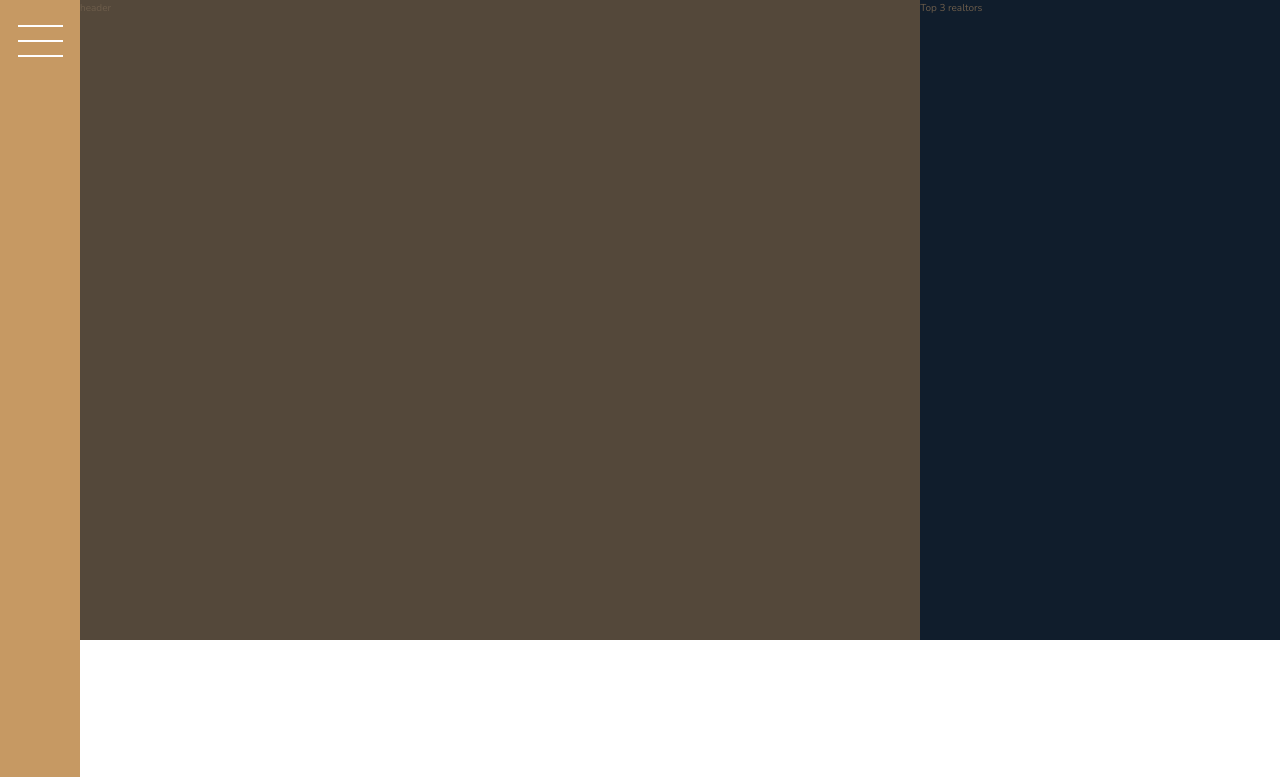
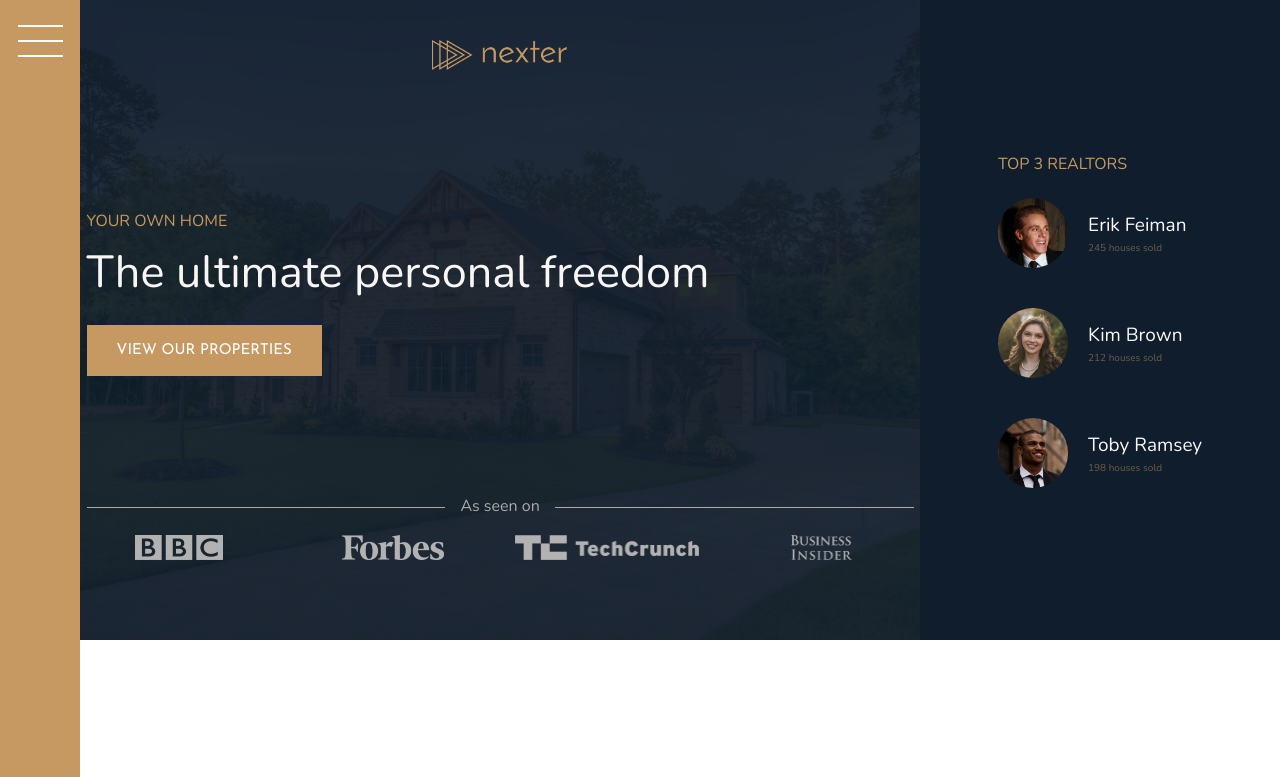
Before and after one commit to CodeByLine/nexter-starter-learn, a website: page index.html in a window 1280 px wide. Shown: the top 777 px of the page. Drawn offline with nearby package versions, Linux system fonts and the light colour scheme.

Commit message:
realtors section done

```diff
--- a/index.html
+++ b/index.html
@@ -17,10 +17,46 @@
 
         </div>
 
-        <div class="header">header</div>
+        <header class="header">
+            <img src="img/logo.png" alt="Nexter" class="header__logo">
+
+            <h3 class="heading-3">Your own home</h3>
+            <h1 class="heading-1">The ultimate personal freedom</h1>
+            <button class="btn header__btn">View our properties</button>
+
+            <div class="header__seenon-text">As seen on</div>
+            <div class="header__seenon-logos">
+                <img src="img/logo-bbc.png" alt="Seen on logo 1">
+                <img src="img/logo-forbes.png" alt="Seen on logo 2">
+                <img src="img/logo-techcrunch.png" alt="Seen on logo 3">
+                <img src="img/logo-bi.png" alt="Seen on logo 4">
+            </div>
+
+        </header>
 
         <div class="realtors">
-            Top 3 realtors
+            <h3 class="heading-3">Top 3 Realtors</h3>
+            <div class="realtors__list">
+
+                <img src="img/realtor-1.jpeg" alt="Realtor 1" class="realtors__img">
+                <div class="realtor__details">
+                    <h4 class="heading-4 heading-4--light">Erik Feiman</h4>
+                    <p class="realtor__sold">245 houses sold</p>
+                </div>
+
+                <img src="img/realtor-2.jpeg" alt="Realtor 2" class="realtors__img">
+                <div class="realtor__details">
+                    <h4 class="heading-4 heading-4--light">Kim Brown</h4>
+                    <p class="realtor__sold">212 houses sold</p>
+                </div>
+
+                <img src="img/realtor-3.jpeg" alt="Realtor 3" class="realtors__img">
+                <div class="realtor__details">
+                    <h4 class="heading-4 heading-4--light">Toby Ramsey</h4>
+                    <p class="realtor__sold">198 houses sold</p>
+                </div>
+
+            </div>
         </div>
 
         <div class="features">
--- a/sass/_header.scss
+++ b/sass/_header.scss
@@ -1,4 +1,59 @@
 .header {
     background-color: $color-grey-dark-1;
     grid-column: full-start / col-end 6;
+    background-image: linear-gradient(rgba($color-secondary, .93), rgba($color-secondary, .93)), url(../img/hero.jpeg);
+
+    background-size: cover;
+    background-position: center;
+    padding: 8rem;
+    padding-top: 4rem;
+
+    display: grid;
+    grid-template-rows: 1fr min-content 6rem 1fr;
+    grid-template-columns: max-content;
+    grid-row-gap: 1.5rem;
+    justify-content: center;
+
+
+    &__logo {
+        height: 3rem;
+        justify-self: center;
+    }
+
+    &__btn {
+        align-self: start;
+        justify-self: start;
+    }
+
+    &__seenon-text {
+        display: grid;
+        grid-template-columns: 1fr max-content 1fr;
+        grid-column-gap: 1.5rem;
+        align-items: center;
+
+        font-size: 1.6rem;
+        color: $color-grey-light-2;
+
+        &::before,
+        &::after {
+            content: "";
+            height: 1px;
+            display: block;
+            background-color: currentColor;
+        }
+
+    }
+
+    &__seenon-logos {
+        display: grid;
+        grid-template-columns: repeat(4, 1fr) ;
+        grid-column-gap: 3rem;
+        justify-items: center;
+
+        img {
+
+            height: 2.5rem;
+            filter: brightness(70%);
+        }
+    }
 }
--- a/sass/_realtors.scss
+++ b/sass/_realtors.scss
@@ -1,4 +1,35 @@
 .realtors {
     background-color: $color-secondary;
     grid-column: col-start 7 / full-end;
+    padding: 3rem;
+
+    display: grid;
+    align-content: center;
+    justify-content: center;
+    justify-items: centers;
+    grid-row-gap: 2rem;
+
+
+    &__list {
+        display: grid;
+        grid-template-columns: min-content max-content;
+        grid-column-gap: 2rem;
+        grid-row-gap: 5vh;
+        align-items: center;
+
+
+    }
+
+    &__img {
+        width: 7rem;
+        border-radius: 50%;
+        display: block;
+
+    }
+
+    &__sold {
+        text-transform: uppercase;
+        color: $color-grey-light-2;
+        margin-top: -3px;
+    }
 }
--- a/sass/_typography.scss
+++ b/sass/_typography.scss
@@ -7,6 +7,9 @@
 
 .heading-1 {
     @extend %heading;
+    font-size: 4.5rem;
+    color: $color-grey-light-1;
+    line-height: 1;
 
 }
 
```
Also changed, not shown: css/style.css.
